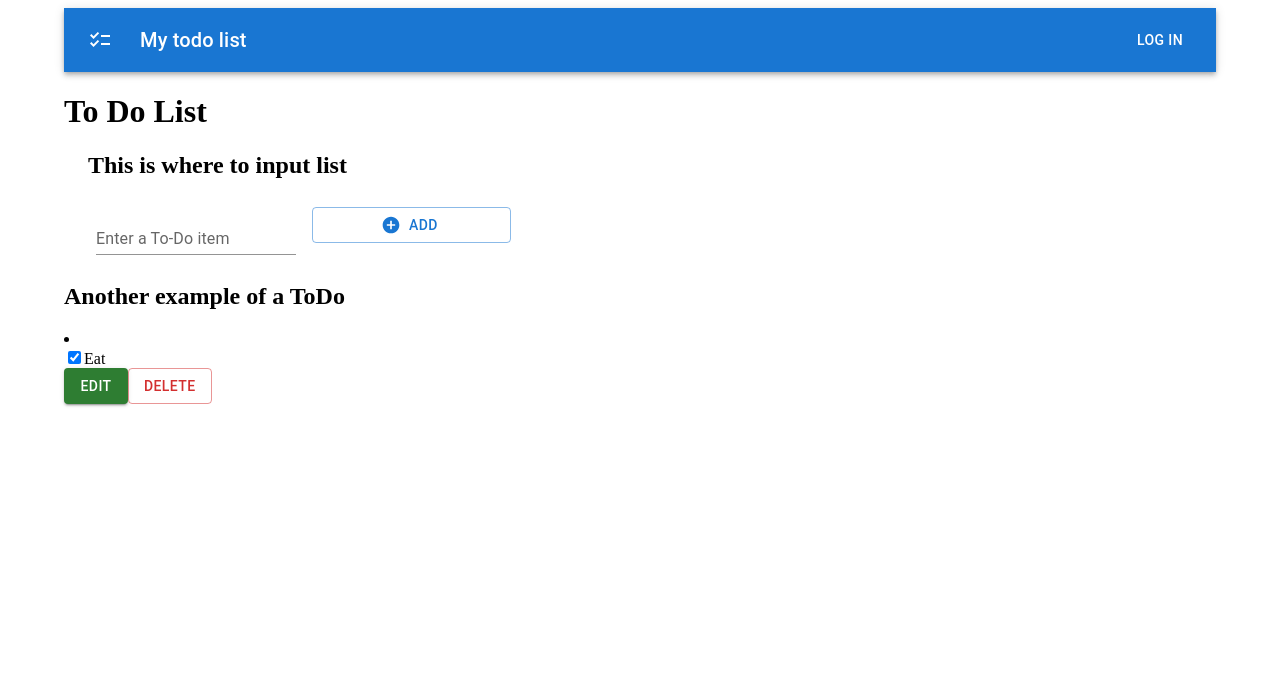
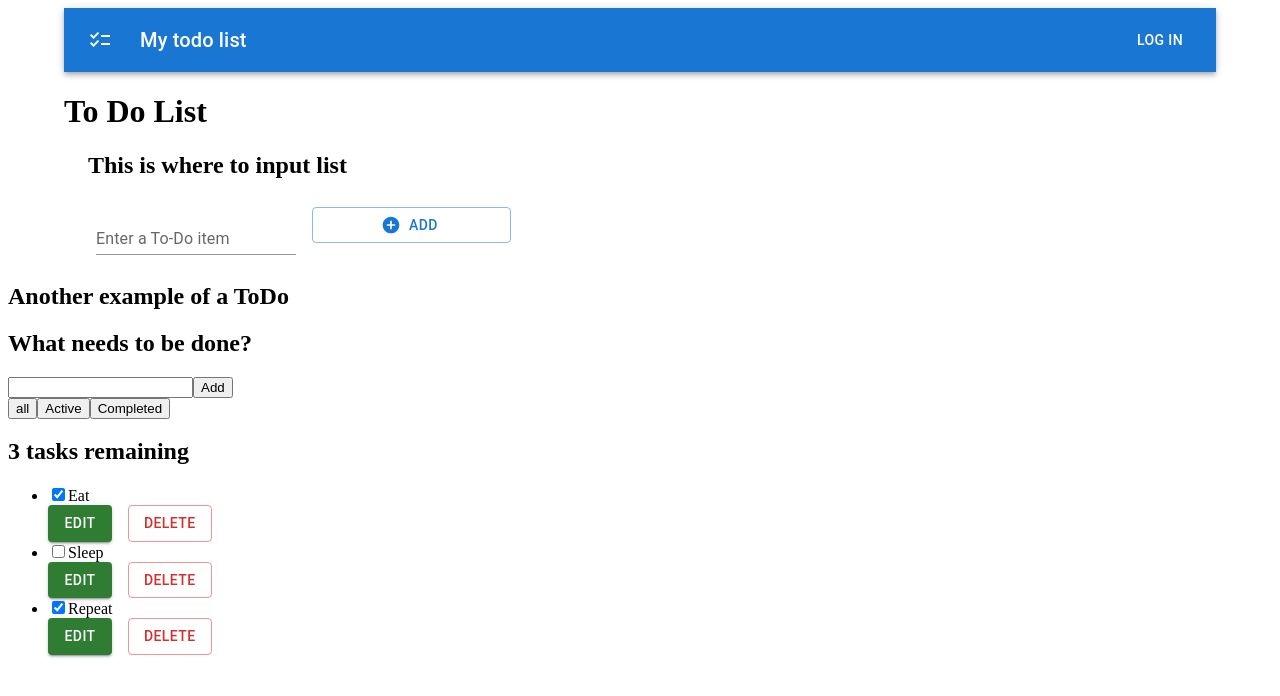
Before and after one commit to SICelineChan/react_todolist, a React (Vite) app: page / in a window 1280 px wide. Shown: the top 696 px of the page. Built offline with nearby package versions, Linux system fonts and the light colour scheme.

Commit message:
Added .map and props

```diff
--- a/src/App.jsx
+++ b/src/App.jsx
@@ -1,3 +1,4 @@
+/* eslint-disable react/prop-types */
 /* eslint-disable no-unused-vars */
 /* eslint-disable no-undef */
 import Navbar from "./components/Navbar";
@@ -6,8 +7,9 @@ import ToDoInput from "./components/ToDoInput";
 import { useState } from "react";
 import ToDoItem from "./components/ToDoItem";
 import ToDo from "./components/ToDo";
+import "./someStyles.css";
 
-function App() {
+function App(props) {
   const [items, setItems] = useState([]);
 
   const [tasks, settasks] = useState();
@@ -25,6 +27,15 @@ function App() {
       });
     });
   }
+
+  const taskList = props.tasks.map((task) => (
+    <ToDo
+      id={task.id}
+      key={task.id}
+      name={task.name}
+      completed={task.completed}
+    />
+  ));
 
   return (
     <>
@@ -46,12 +57,53 @@ function App() {
             ))}
           </ul>
         </div>
-        <h2>Another example of a ToDo</h2>
+      </Container>
 
-        <div>
-          <ToDo />
-        </div>
-      </Container>
+      <h2>Another example of a ToDo</h2>
+      <form>
+        <h2 className="label-wrapper">
+          <label htmlFor="new-todo-input" className="label__lg">
+            What needs to be done?
+          </label>
+        </h2>
+        <input
+          type="text"
+          id="new-todo-input"
+          className="input input__lg"
+          name="text"
+          autoComplete="off"
+        />
+        <button type="submit" className="btn btn__primary btn__lg">
+          Add
+        </button>
+      </form>
+      <div className="filters btn-group stack-exception">
+        <button type="button" className="btn toggle-btn" aria-pressed="true">
+          <span className="visually-hidden">Show </span>
+          <span>all</span>
+          <span className="visually-hidden"> tasks</span>
+        </button>
+        <button type="button" className="btn toggle-btn" aria-pressed="false">
+          <span className="visually-hidden">Show </span>
+          <span>Active</span>
+          <span className="visually-hidden"> tasks</span>
+        </button>
+        <button type="button" className="btn toggle-btn" aria-pressed="false">
+          <span className="visually-hidden">Show </span>
+          <span>Completed</span>
+          <span className="visually-hidden"> tasks</span>
+        </button>
+      </div>
+      <h2 id="list-heading">3 tasks remaining</h2>
+      <div>
+        <ul
+          role="list"
+          className="todo-list stack-large stack-exception"
+          aria-labelledby="list-heading"
+        >
+          {taskList}
+        </ul>
+      </div>
     </>
   );
 }
--- a/src/components/ToDo.jsx
+++ b/src/components/ToDo.jsx
@@ -1,21 +1,25 @@
+/* eslint-disable react/prop-types */
 import Button from "@mui/material/Button";
+import Stack from "@mui/material/Stack";
 
-export default function ToDo() {
+export default function ToDo(props) {
   return (
     <li className="todo stack-small">
       <div>
-        <input id="todo-0" type="checkbox" defaultChecked={true} />
-        <label className="todo-label" htmlFor="todo-0">
-          Eat
+        <input id={props.id} type="checkbox" defaultChecked={props.completed} />
+        <label className="todo-label" htmlFor={props.id}>
+          {props.name}
         </label>
       </div>
       <div>
-        <Button variant="contained" color="success">
-          Edit
-        </Button>
-        <Button variant="outlined" color="error">
-          Delete
-        </Button>
+        <Stack direction="row" spacing={2}>
+          <Button variant="contained" color="success">
+            Edit <span className="visually-hidden">{props.name}</span>
+          </Button>
+          <Button variant="outlined" color="error">
+            Delete <span className="visually-hidden">{props.name}</span>
+          </Button>
+        </Stack>
       </div>
     </li>
   );
--- a/src/main.jsx
+++ b/src/main.jsx
@@ -2,8 +2,14 @@ import React from "react";
 import ReactDOM from "react-dom/client";
 import App from "./App.jsx";
 
+const Data = [
+  { id: "todo-0", name: "Eat", completed: true },
+  { id: "todo-1", name: "Sleep", completed: false },
+  { id: "todo-2", name: "Repeat", completed: true },
+];
+
 ReactDOM.createRoot(document.getElementById("root")).render(
   <React.StrictMode>
-    <App />
+    <App tasks={Data} />
   </React.StrictMode>
 );
--- /dev/null
+++ b/src/someStyles.css
@@ -0,0 +1,9 @@
+.visually-hidden {
+  position: absolute !important;
+  height: 1px;
+  width: 1px;
+  overflow: hidden;
+  clip: rect(1px 1px 1px 1px);
+  clip: rect(1px, 1px, 1px, 1px);
+  white-space: nowrap;
+}
```
Also changed, not shown: src/components/TaskListForm.jsx (added, +24 -0 lines).
